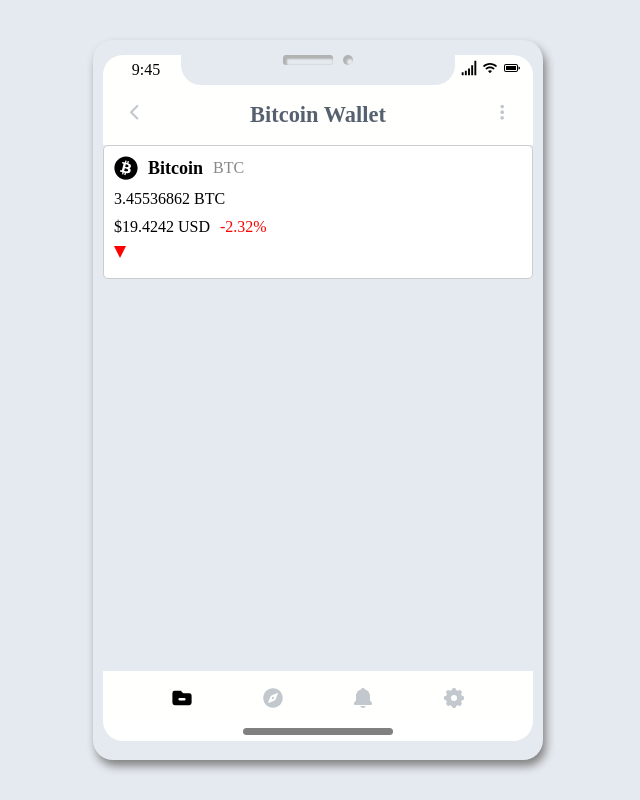
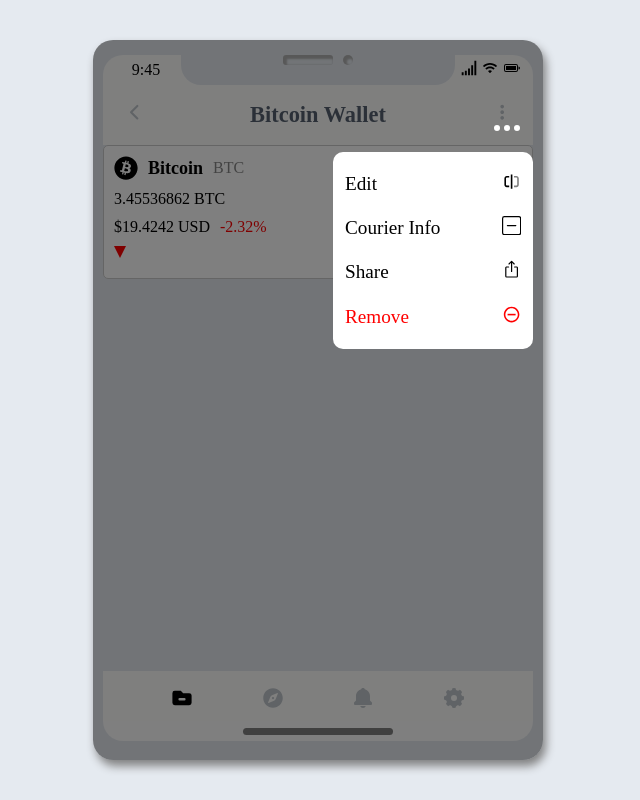
Before and after one commit to JohnMigwi/phone-layout, a React (Create React App) app: page / in a window 1280 px wide. Shown: the whole page, without its empty margins (322-962 px from the left). Built offline with nearby package versions, Linux system fonts and the light colour scheme.

Commit message:
added bar

```diff
--- a/src/Components/Header.jsx
+++ b/src/Components/Header.jsx
@@ -3,7 +3,11 @@
 import {BiDotsVerticalRounded} from 'react-icons/bi'
 import {GiNetworkBars} from 'react-icons/gi'
 import {IoIosWifi} from 'react-icons/io'
-import {BsBatteryFull} from 'react-icons/bs'
+import {BsBatteryFull, BsDashSquare, BsThreeDots} from 'react-icons/bs'
+import {CgEditFlipH} from 'react-icons/cg'
+import {GoShare} from 'react-icons/go'
+import {IoMdRemoveCircleOutline} from 'react-icons/io'
+
 const Header = () => {
   return (
     <div className="header">
@@ -33,6 +37,42 @@
         <span className='toggle'>
           <BiDotsVerticalRounded />
         </span>
+
+        <div className='blur'>
+          <div className='content'>
+            <div className='toggle'>
+              <BsThreeDots />
+            </div>
+            <div className='options'>
+              <div>
+                <span>Edit</span>
+                <span>
+                  <CgEditFlipH />
+                </span>
+              </div>
+              <div>
+                <span>Courier Info</span>
+                <span>
+                  <BsDashSquare />
+                </span>
+              </div>
+              <div>
+                <span>Share</span>
+                <span>
+                  <GoShare />
+                </span>
+              </div>
+              <div>
+                <span>Remove</span>
+                <span>
+                  <IoMdRemoveCircleOutline />
+                </span>
+              </div>
+            </div>
+          </div>
+
+        </div>
+
       </div>
 
     </div>
--- a/src/index.css
+++ b/src/index.css
@@ -31,7 +31,6 @@
   flex-direction: column;
   background-color: #fffffe;
   border-radius: 20px 20px 0 0;
-
 }
 .header .top{
   padding: 5px;
@@ -102,6 +101,54 @@
   color: #566170;
 
 }
+.header .blur{
+  position: absolute;
+  top: 0;
+  left: 0;
+  z-index: 20;
+  height: 100%;
+  width: 100%;
+  background-color: rgba(0, 0, 0, .5);
+}
+.header .blur .content{
+  position: absolute;
+  top: 10%;
+  right: 10px;
+}
+.header .blur .toggle{
+  color: white;
+  text-align: end;
+  padding: 0 10px;
+  cursor: pointer;
+  font-size: 2rem;
+}
+.header .options{
+  background-color: white;
+  display: flex;
+  flex-direction: column;
+  border-radius: 10px;
+  padding: 10px 2px;
+  width: 200px;
+}
+.header .options div{
+  display: flex;
+  align-items: center;
+  justify-content: space-between;
+  padding: 5px;
+  font-size: 1.2rem;
+  cursor: pointer;
+  padding: 10px;
+  border-radius: 5px;
+  transition: all .2s ease;
+
+}
+.header .options div:hover{
+  background-color: rgba(128, 128, 128, 0.432);
+}
+.header .options div:last-child{
+  color: red;
+}
+
 
 /* end of header stylings */
 
```
